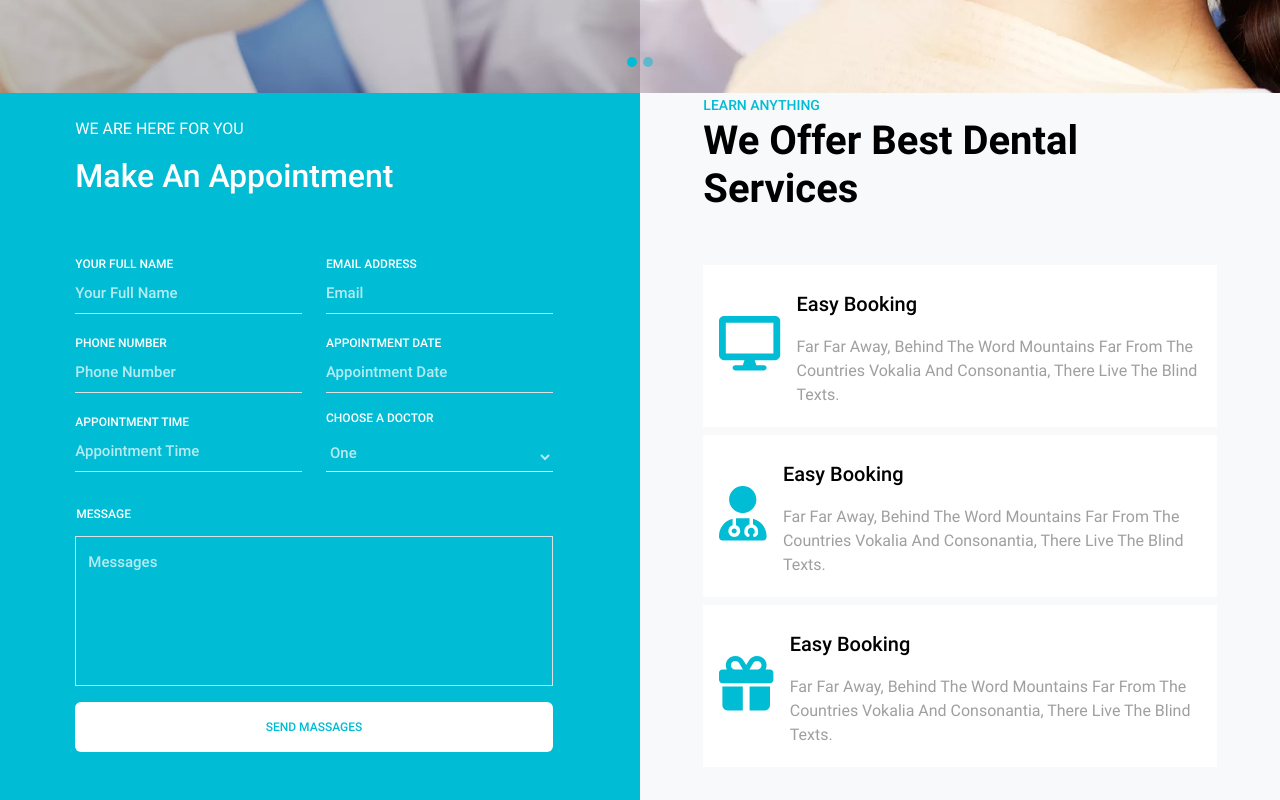
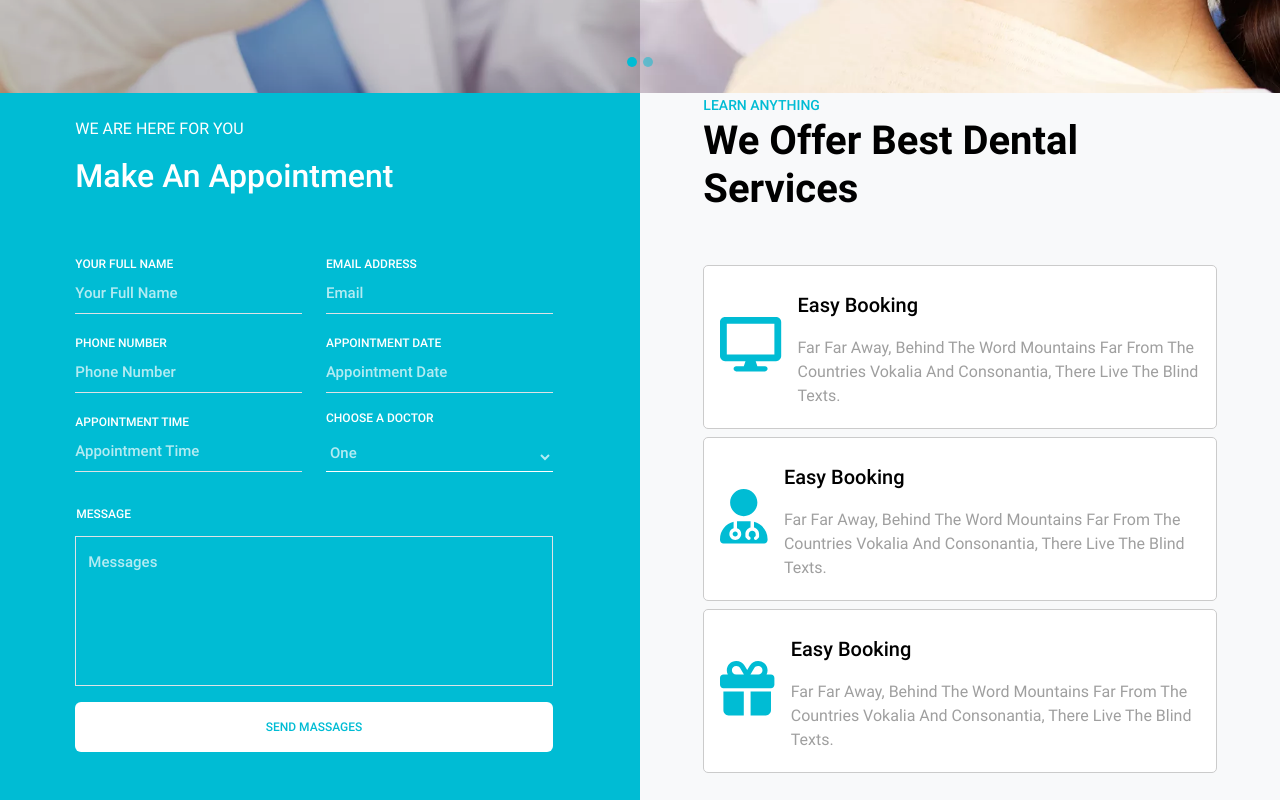
Before and after one commit to AmirHosseinShamsi/Dental-template, a React (Vite) app: page / in a window 1280 px wide. Shown: the part 875-1675 px from the top of the page. Built offline with nearby package versions, Linux system fonts and the light colour scheme; a web font is replaced by a local one.

Commit message:
some changes done

```diff
--- a/components/main-section/take-appointment/right-section/cards/Cards.module.css
+++ b/components/main-section/take-appointment/right-section/cards/Cards.module.css
@@ -4,6 +4,8 @@
 }
 .cardStyle {
     transition: all 0.4s;
+    border: 1px solid #cbcbcb;
+    border-radius: 5px;
 }
 
 .cardStyle:hover {
```
